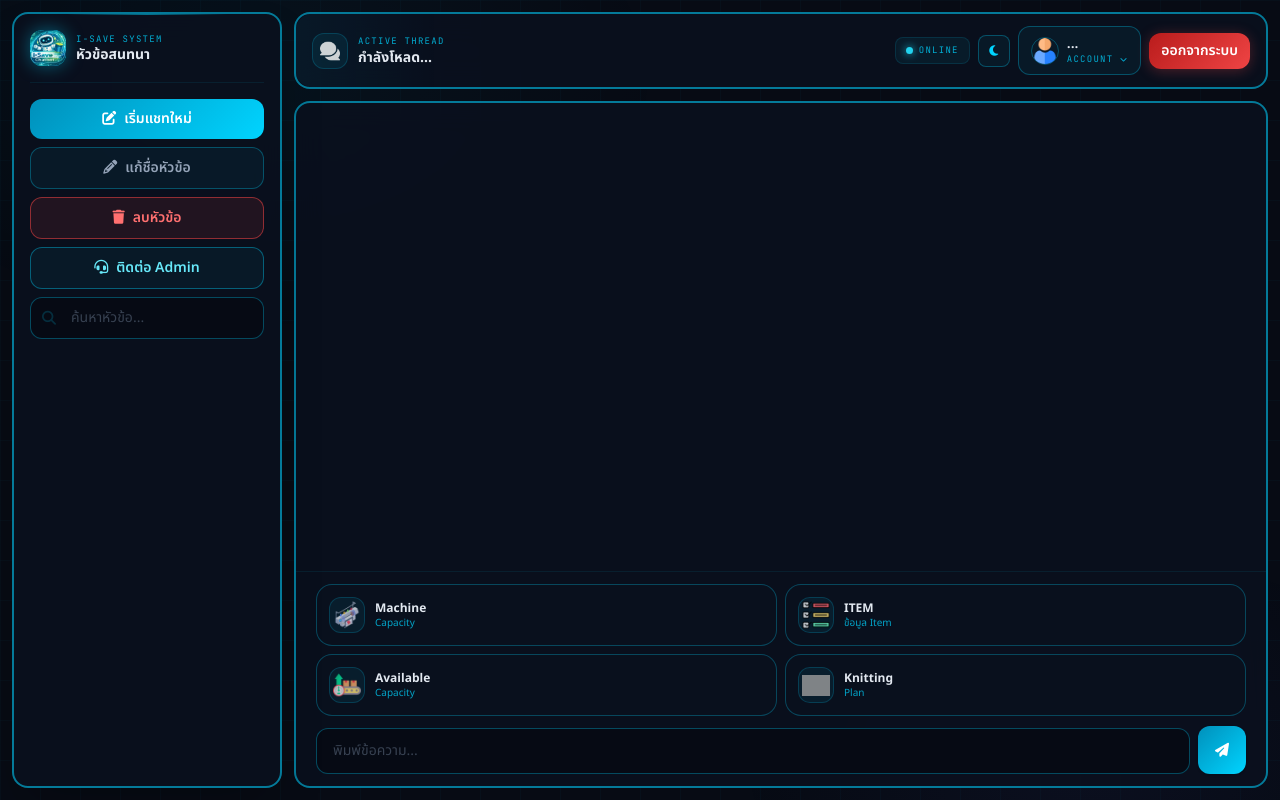
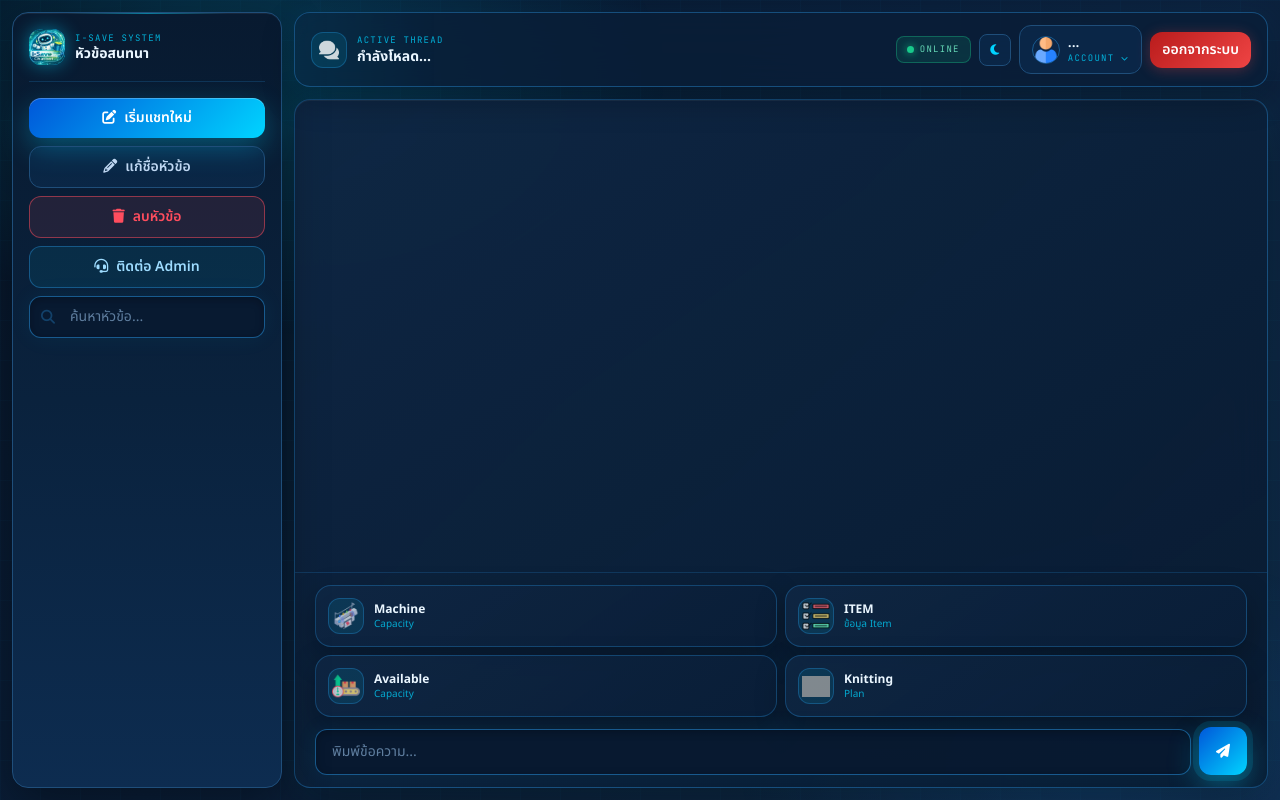
Before and after one commit to ssenxl/ChatBot, a Flask app: template templates/chat_enhanced.html in a window 1280 px wide. Run offline with Flask 3, Linux system fonts and the light colour scheme; the template is opened without the code that fills it, so the values that code supplies are empty; some libraries are stand-ins or nearby versions; grey boxes are pictures that could not be loaded.

Commit message:
Apply Dark Navy + Electric Blue premium theme to dark mode
Color system upgrade:
- bg: #061426 with gradient #0A1E38→#102B4A
- Panels: #081A30 (sidebar), rgba(10,30,56,0.78) (header), rgba(15,39,68,0.95) (chat)
- Accent: #0057D9→#00D4FF gradient buttons
- Text: #EAF6FF / #BFD7F2 / #7FA4C8
- Borders: #1F4E7A (soft), #2EA8FF (active)
- Online badge: green tint rgba(24,201,139,0.12) + #7CFFD2 text
- Active chat item: blue gradient + #2EA8FF border + glow
- Input: dark rgba(8,26,48,0.88) + focus cyan glow
- Send button: ring + deep shadow

Co-Authored-By: Claude Sonnet 4.6 <noreply@anthropic.com>

```diff
--- a/templates/chat_enhanced.html
+++ b/templates/chat_enhanced.html
@@ -9,99 +9,100 @@
     <link rel="stylesheet" href="https://cdnjs.cloudflare.com/ajax/libs/font-awesome/6.4.0/css/all.min.css">
     <link href="https://fonts.googleapis.com/css2?family=Noto+Sans+Thai:wght@400;500;600;700&family=JetBrains+Mono:wght@400;500&display=swap" rel="stylesheet">
     <style>
-        /* ═══════════════ DARK MODE (default) ═══════════════ */
+        /* ═══════════════ DARK MODE — Dark Navy + Electric Blue ═══════════════ */
         :root {
-            --bg:          #070b14;
-            --grid:        rgba(0,212,255,0.025);
-            --glow1:       rgba(0,212,255,0.04);
-            --glow2:       rgba(99,102,241,0.05);
-            --glass-bg:    rgba(11,17,30,0.88);
-            --glass-bd:    rgba(0,212,255,0.55);
-            --acc-from:    #0090bb;
-            --acc-to:      #00d4ff;
-            --acc:         #00d4ff;
-            --acc-soft:    rgba(0,212,255,0.07);
-            --acc-mid:     rgba(0,212,255,0.18);
-            --acc-glow:    rgba(0,212,255,0.4);
-            --t1:          #e2e8f0;
-            --t2:          #94a3b8;
-            --t3:          #374151;
-            --sb-bg:       rgba(0,212,255,0.05);
-            --sb-bd:       rgba(0,212,255,0.3);
-            --sb-c:        #94a3b8;
-            --sb-hbg:      rgba(0,212,255,0.1);
-            --sb-hbd:      rgba(0,212,255,0.55);
-            --sb-hc:       #e2e8f0;
-            --db-bg:       rgba(239,68,68,0.1);
-            --db-bd:       rgba(239,68,68,0.55);
-            --db-c:        #ff7070;
-            --db-hbg:      rgba(239,68,68,0.18);
-            --db-hbd:      rgba(239,68,68,0.8);
-            --db-hc:       #ff9090;
-            --cb-bg:       rgba(0,212,255,0.05);
-            --cb-bd:       rgba(0,212,255,0.38);
-            --cb-c:        #67e8f9;
-            --cb-hbg:      rgba(0,212,255,0.12);
-            --cb-hbd:      rgba(0,212,255,0.6);
-            --in-bg:       rgba(7,11,20,0.9);
-            --in-bd:       rgba(0,212,255,0.32);
-            --in-c:        #e2e8f0;
-            --in-ph:       #374151;
-            --in-fo:       rgba(0,212,255,0.55);
-            --in-fosh:     rgba(0,212,255,0.08);
-            --cv-c:        #94a3b8;
-            --cv-hbg:      rgba(0,212,255,0.06);
-            --cv-hbd:      rgba(0,212,255,0.38);
-            --cv-abg:      rgba(0,212,255,0.1);
-            --cv-abd:      rgba(0,212,255,0.55);
-            --cv-hc:       #e2e8f0;
-            --qb-bg:       rgba(11,17,30,0.9);
-            --qb-bd:       rgba(0,212,255,0.28);
-            --qb-hbg:      rgba(0,212,255,0.07);
-            --qb-hbd:      rgba(0,212,255,0.4);
-            --mu-bg:       rgba(0,140,180,0.16);
-            --mu-bd:       rgba(0,212,255,0.24);
-            --mu-c:        #e2e8f0;
-            --ma-bg:       rgba(17,24,39,0.95);
-            --ma-bd:       rgba(0,212,255,0.1);
-            --ma-c:        #cbd5e1;
-            --on-c:        #22d3ee;
-            --on-sh:       rgba(34,211,238,0.9);
-            --on-sh2:      rgba(34,211,238,0.3);
-            --td-c:        #00d4ff;
+            --bg:          #061426;
+            --grid:        rgba(0,212,255,0.022);
+            --glow1:       rgba(0,212,255,0.18);
+            --glow2:       rgba(30,140,255,0.16);
+            --glass-bg:    rgba(15,39,68,0.92);
+            --glass-bd:    #1F4E7A;
+            --acc-from:    #0057D9;
+            --acc-to:      #00D4FF;
+            --acc:         #00D4FF;
+            --acc-soft:    rgba(0,212,255,0.1);
+            --acc-mid:     rgba(46,168,255,0.28);
+            --acc-glow:    rgba(0,212,255,0.35);
+            --t1:          #EAF6FF;
+            --t2:          #BFD7F2;
+            --t3:          #7FA4C8;
+            --sb-bg:       rgba(30,140,255,0.08);
+            --sb-bd:       #1F4E7A;
+            --sb-c:        #BFD7F2;
+            --sb-hbg:      rgba(30,140,255,0.15);
+            --sb-hbd:      #2EA8FF;
+            --sb-hc:       #EAF6FF;
+            --db-bg:       rgba(255,77,94,0.1);
+            --db-bd:       rgba(255,77,94,0.5);
+            --db-c:        #FF4D5E;
+            --db-hbg:      rgba(255,77,94,0.18);
+            --db-hbd:      rgba(255,77,94,0.8);
+            --db-hc:       #FF7A88;
+            --cb-bg:       rgba(0,212,255,0.08);
+            --cb-bd:       rgba(46,168,255,0.35);
+            --cb-c:        #9EDCFF;
+            --cb-hbg:      rgba(0,212,255,0.14);
+            --cb-hbd:      #00D4FF;
+            --in-bg:       rgba(8,26,48,0.88);
+            --in-bd:       rgba(46,168,255,0.45);
+            --in-c:        #EAF6FF;
+            --in-ph:       #5F7E9F;
+            --in-fo:       #00D4FF;
+            --in-fosh:     rgba(0,212,255,0.14);
+            --cv-c:        #7FA4C8;
+            --cv-hbg:      rgba(30,140,255,0.1);
+            --cv-hbd:      rgba(46,168,255,0.3);
+            --cv-abg:      rgba(30,140,255,0.18);
+            --cv-abd:      #2EA8FF;
+            --cv-hc:       #EAF6FF;
+            --qb-bg:       rgba(15,39,68,0.88);
+            --qb-bd:       rgba(46,168,255,0.28);
+            --qb-hbg:      rgba(20,52,86,0.95);
+            --qb-hbd:      #00D4FF;
+            --mu-bg:       rgba(30,140,255,0.15);
+            --mu-bd:       rgba(46,168,255,0.3);
+            --mu-c:        #EAF6FF;
+            --ma-bg:       rgba(15,39,68,0.95);
+            --ma-bd:       rgba(46,168,255,0.25);
+            --ma-c:        #BFD7F2;
+            --on-c:        #18C98B;
+            --on-sh:       rgba(24,201,139,0.8);
+            --on-sh2:      rgba(24,201,139,0.3);
+            --td-c:        #00D4FF;
             --td-sh:       rgba(0,212,255,0.6);
-            --sc-th:       rgba(0,212,255,0.18);
-            --sc-thh:      rgba(0,212,255,0.38);
-            --scan-c:      rgba(0,212,255,0.05);
-            --nt-c:        #00d4ff;
-            --dr-bg:       #080e1a;
-            --dr-bd:       rgba(0,212,255,0.18);
-            --dr-c:        #94a3b8;
-            --mo-bg:       #080e1a;
-            --mo-bd:       rgba(0,212,255,0.18);
-            --mo-t1:       #e2e8f0;
-            --mo-t2:       #4b5563;
-            --mo-ibg:      rgba(7,11,20,0.85);
-            --mo-ibd:      rgba(0,212,255,0.15);
-            --mo-ic:       #e2e8f0;
-            --mo-iph:      #374151;
-            --mo-cn:       #4b5563;
-            --thu-bg:      rgba(0,140,180,0.2);
-            --thu-bd:      rgba(0,212,255,0.2);
-            --thu-c:       #e2e8f0;
-            --tha-bg:      rgba(17,24,39,0.9);
-            --tha-bd:      rgba(0,212,255,0.1);
-            --tha-c:       #cbd5e1;
-            --sect-b:      rgba(0,212,255,0.08);
-            --qb-qbg:      rgba(0,212,255,0.06);
-            --qb-qbd:      rgba(0,212,255,0.18);
-            --logo-glow:   rgba(0,212,255,0.4);
-            --badge-c:     rgba(0,212,255,0.06);
-            --badge-bd:    rgba(0,212,255,0.12);
-            --avatar-bd:   rgba(0,212,255,0.3);
+            --sc-th:       rgba(46,168,255,0.25);
+            --sc-thh:      rgba(46,168,255,0.5);
+            --scan-c:      rgba(0,212,255,0.06);
+            --nt-c:        #00D4FF;
+            --dr-bg:       #0A1E38;
+            --dr-bd:       rgba(46,168,255,0.35);
+            --dr-c:        #BFD7F2;
+            --mo-bg:       #0F2744;
+            --mo-bd:       rgba(46,168,255,0.35);
+            --mo-t1:       #EAF6FF;
+            --mo-t2:       #7FA4C8;
+            --mo-ibg:      rgba(8,26,48,0.88);
+            --mo-ibd:      rgba(46,168,255,0.4);
+            --mo-ic:       #EAF6FF;
+            --mo-iph:      #5F7E9F;
+            --mo-cn:       #7FA4C8;
+            --thu-bg:      rgba(30,140,255,0.15);
+            --thu-bd:      rgba(46,168,255,0.3);
+            --thu-c:       #EAF6FF;
+            --tha-bg:      rgba(15,39,68,0.9);
+            --tha-bd:      rgba(46,168,255,0.2);
+            --tha-c:       #BFD7F2;
+            --sect-b:      rgba(46,168,255,0.18);
+            --qb-qbg:      rgba(0,212,255,0.08);
+            --qb-qbd:      rgba(46,168,255,0.25);
+            --logo-glow:   rgba(0,212,255,0.45);
+            --badge-c:     rgba(24,201,139,0.12);
+            --badge-bd:    rgba(24,201,139,0.35);
+            --online-tc:   #7CFFD2;
+            --avatar-bd:   rgba(46,168,255,0.4);
             --icon-filter: brightness(10) saturate(0.3);
-            --modal-close-hover-bg: rgba(0,212,255,0.06);
-            --modal-close-hover-c:  #e2e8f0;
+            --modal-close-hover-bg: rgba(0,212,255,0.08);
+            --modal-close-hover-c:  #EAF6FF;
         }
 
         /* ═══════════════ LIGHT MODE ═══════════════ */
@@ -197,6 +198,7 @@
             --icon-filter: none;
             --modal-close-hover-bg: rgba(13,110,253,0.07);
             --modal-close-hover-c:  #123A6F;
+            --online-tc:   #0D6EFD;
         }
 
         /* ═══════════════ BASE ═══════════════ */
@@ -221,6 +223,59 @@
             width: 60%; height: 60%;
             background: radial-gradient(ellipse, var(--glow2) 0%, transparent 65%);
             pointer-events: none; z-index: 0;
+        }
+
+        /* ══ DARK MODE: specific overrides ══════════════════ */
+        html:not(.light-mode) body {
+            background-image:
+                linear-gradient(var(--grid) 1px, transparent 1px),
+                linear-gradient(90deg, var(--grid) 1px, transparent 1px),
+                linear-gradient(135deg, #061426 0%, #0A1E38 45%, #102B4A 100%);
+            background-size: 40px 40px, 40px 40px, auto;
+        }
+        html:not(.light-mode) #sidebar {
+            background: linear-gradient(180deg, #081A30 0%, #0A223D 50%, #0D2C50 100%) !important;
+            border: 1.5px solid #1F4E7A !important;
+            box-shadow: 0 18px 45px rgba(0,0,0,0.35), inset 0 1px 0 rgba(255,255,255,0.06) !important;
+        }
+        html:not(.light-mode) header.glass {
+            background: rgba(10,30,56,0.78) !important;
+            backdrop-filter: blur(18px);
+            border: 1.5px solid rgba(46,168,255,0.35) !important;
+            box-shadow: 0 12px 32px rgba(0,0,0,0.28), 0 0 28px rgba(46,168,255,0.08) !important;
+        }
+        html:not(.light-mode) section.glass {
+            background: linear-gradient(145deg, rgba(15,39,68,0.95), rgba(8,26,48,0.92)) !important;
+            border: 1.5px solid rgba(46,168,255,0.32) !important;
+            box-shadow: 0 20px 50px rgba(0,0,0,0.35), 0 0 35px rgba(0,212,255,0.08), inset 0 1px 0 rgba(255,255,255,0.06) !important;
+        }
+        html:not(.light-mode) .conversation-item.active {
+            background: linear-gradient(135deg, rgba(30,140,255,0.22), rgba(0,212,255,0.10));
+            box-shadow: 0 10px 28px rgba(0,212,255,0.16), inset 0 1px 0 rgba(255,255,255,0.08);
+        }
+        html:not(.light-mode) .quick-btn {
+            background: linear-gradient(145deg, rgba(15,39,68,0.88), rgba(10,30,56,0.92));
+            box-shadow: 0 12px 30px rgba(0,0,0,0.28);
+        }
+        html:not(.light-mode) .quick-btn:hover {
+            background: linear-gradient(145deg, rgba(20,52,86,0.95), rgba(12,40,72,0.95)) !important;
+            box-shadow: 0 14px 36px rgba(0,212,255,0.16) !important;
+        }
+        html:not(.light-mode) .btn-primary {
+            box-shadow: 0 10px 28px rgba(0,212,255,0.30), inset 0 1px 0 rgba(255,255,255,0.25);
+        }
+        html:not(.light-mode) .btn-primary:hover {
+            background: linear-gradient(135deg, #1E8CFF 0%, #00F0FF 100%);
+            box-shadow: 0 12px 34px rgba(0,212,255,0.45);
+        }
+        html:not(.light-mode) #send-btn {
+            box-shadow: 0 0 0 6px rgba(0,212,255,0.12), 0 12px 30px rgba(0,212,255,0.35);
+        }
+        html:not(.light-mode) .input-tech {
+            box-shadow: inset 0 2px 8px rgba(0,0,0,0.25), 0 0 24px rgba(0,212,255,0.06) !important;
+        }
+        html:not(.light-mode) .input-tech:focus {
+            box-shadow: 0 0 0 4px rgba(0,212,255,0.14), 0 0 28px rgba(0,212,255,0.16) !important;
         }
 
         /* ── Light mode: background image ── */
@@ -507,7 +562,7 @@
                         <!-- Online status -->
                         <div class="hidden md:flex items-center gap-1.5 rounded-lg px-2.5 py-1.5" style="background:var(--badge-c); border:1px solid var(--badge-bd);">
                             <div class="status-online"></div>
-                            <span class="tech-label">ONLINE</span>
+                            <span class="tech-label" style="color:var(--online-tc);">ONLINE</span>
                         </div>
                         <!-- Theme toggle -->
                         <button id="theme-btn" onclick="toggleTheme()" class="theme-toggle-btn flex h-8 w-8 items-center justify-center rounded-lg" title="เปลี่ยนธีม">
```
